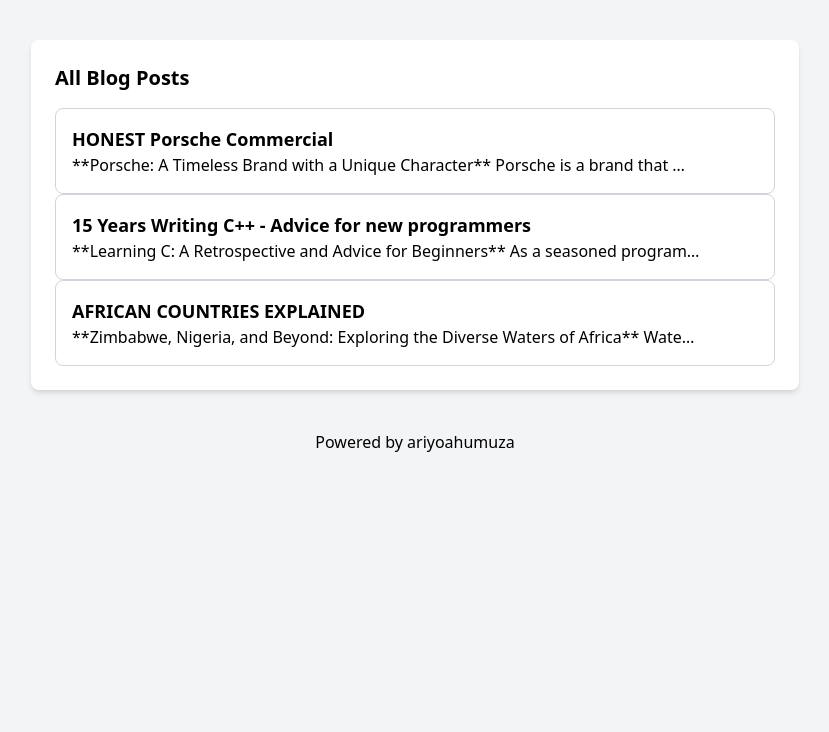
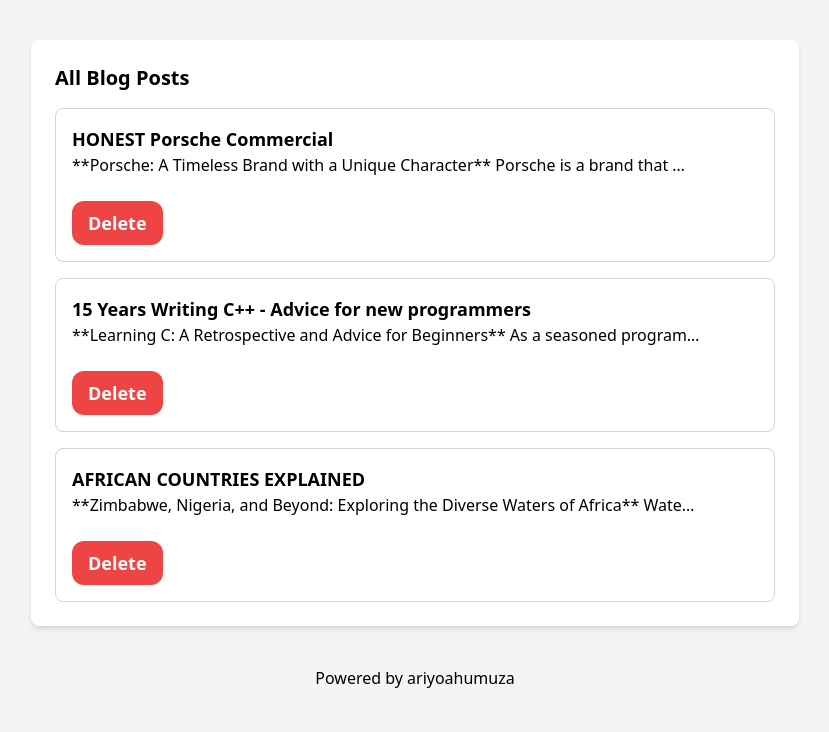
Before and after one commit to AriyoX/AI-Blog-Generator, a Django app: page /blog-list/ in a window 1280 px wide. Shown: the part 68-800 px from the top of the page, without its empty margins (225-1054 px from the left). Run offline with Django 5.2, Linux system fonts and the light colour scheme; a user stored in the database is signed in; data comes from the database, SQL or seed files in the repository; both versions use the stored data as it was after the commit.

Commit message:
Added delete button.

```diff
--- a/ai_blogger/blog_generator/urls.py
+++ b/ai_blogger/blog_generator/urls.py
@@ -11,4 +11,5 @@ urlpatterns = [
     path('generate-blog/', views.generate_blog, name='generate-blog'),
     path('blog-list/', views.blog_list, name='blog-list'),
     path('blog-details/<int:pk>/', views.blog_details, name='blog-details'),
+    path('<int:pk>/delete/', views.delete, name='delete'),
 ]
--- a/ai_blogger/blog_generator/views.py
+++ b/ai_blogger/blog_generator/views.py
@@ -1,4 +1,4 @@
-from django.shortcuts import render, redirect
+from django.shortcuts import render, redirect, get_object_or_404
 from django.contrib.auth.models import User
 from django.contrib.auth import authenticate, login, logout
 from django.contrib.auth.decorators import login_required
@@ -80,10 +80,6 @@ def get_transcription(link):
     transcript = transcriber.transcribe(audio_file)
     return transcript.text
 
-def to_markdown(text):
-  text = text.replace('•', '  *')
-  return Markdown(textwrap.indent(text, '> ', predicate=lambda _: True))
-
 def generate_blog_from_transcription(transcription):
     GOOGLE_API_KEY= "AIzaSyCBek4ojoK-IcYVPlAPxEXNRNtdEO4zVVU"
     genai.configure(api_key=GOOGLE_API_KEY)
@@ -146,3 +142,10 @@ def user_signup(request):
 def user_logout(request):
     logout(request)
     return redirect('/')
+
+@login_required
+def delete(request, pk):
+    blogpost = get_object_or_404(BlogPost, pk=pk, user=request.user)
+    blogpost.delete()
+
+    return redirect('blog_generator:blog-list')
--- a/ai_blogger/templates/all-blogs.html
+++ b/ai_blogger/templates/all-blogs.html
@@ -13,12 +13,12 @@
     <!-- Navbar -->
     <nav class="bg-blue-600 p-4 text-white flex justify-between">
         <div>
-            <h1 class="text-3xl font-bold">AI Blog Generator</h1>
+            <h1 class="text-3xl font-bold"><a href="{% url 'blog_generator:index' %}">AI Blog Generator</a></h1>
         </div>
         <div>
             <a href="#" class="text-white hover:underline mx-4">Welcome {{ user.username }}</a>
             <a href="/blog-list" class="text-white hover:underline mx-4">Saved Blog Posts</a>
-            <a href="#" class="text-white hover:underline">Logout</a>
+            <a href="{% url 'blog_generator:logout' %}" class="text-white hover:underline">Logout</a>
         </div>
     </nav>
 
@@ -36,6 +36,7 @@
                         <div class="border border-gray-300 p-4 rounded-lg">
                             <h3 class="text-lg font-semibold">{{article.youtube_title}}</h3>
                             <p>{{article.generated_content|truncatechars:80}}</p>
+                            <a href="{% url 'blog_generator:delete' article.id %}" class="inline-block mt-6 py-2 px-4 text-lg font-semibold bg-red-500 hover:bg-red-600 text-white rounded-xl">Delete</a>
                         </div>
                     </a>
                     {% endfor %}
--- a/ai_blogger/templates/blog-details.html
+++ b/ai_blogger/templates/blog-details.html
@@ -11,7 +11,7 @@
     <!-- Navbar -->
     <nav class="bg-blue-600 p-4 text-white flex justify-between">
         <div>
-            <h1 class="text-3xl font-bold">AI Blog Generator</h1>
+            <h1 class="text-3xl font-bold"><a href="{% url 'blog_generator:index' %}">AI Blog Generator</a></h1>
         </div>
         <div>
             <a href="#" class="text-white hover:underline mx-4">Welcome {{ user.username }}</a>
@@ -34,6 +34,8 @@
                     <p class="text-gray-700">{{blog_article_detail.youtube_title}}</p>
                     <h4 class="text-lg font-semibold mt-4">Youtube Link</h4>
                     <a href="{{blog_article_detail.youtube_link}}" class="text-blue-600 hover:underline">{{blog_article_detail.youtube_link}}</a>
+                    <br>
+                    <a href="{% url 'blog_generator:delete' blog_article_detail.id %}" class="inline-block mt-6 py-2 px-4 text-lg font-semibold bg-red-500 hover:bg-red-600 text-white rounded-xl">Delete</a>
                 </div>
             </section>
         </div>
```
Also changed, not shown: ai_blogger/db.sqlite3, 1 other file.
